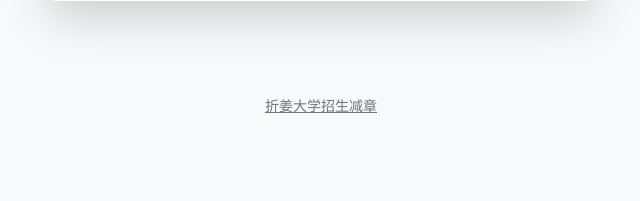
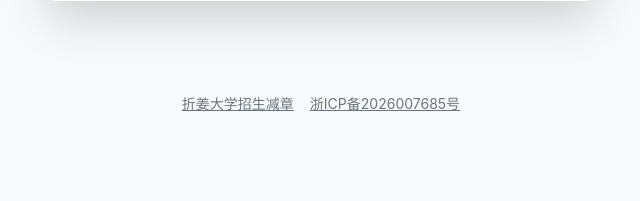
Before and after one commit to pirate-608/ZJUers_simulator, a FastAPI app: page / in a window 1280 px wide. Shown: the part 572-773 px from the top of the page, without its empty margins (319-959 px from the left). Run offline with FastAPI, Linux system fonts and the light colour scheme; parts of the project's set-up code (start-up, migrations or seed data) failed here and were passed over; some libraries are stand-ins or nearby versions.

Commit message:
Add notice about custom LLM API key usage and ICP registration information in the index.html and remove Dockerfile.tunnel from the repository.

```diff
--- a/templates/index.html
+++ b/templates/index.html
@@ -50,7 +50,8 @@
                                         <input type="password" class="form-control" id="custom-llm-key"
                                             placeholder="仅在本地会话中使用">
                                     </div>
-                                    <p class="text-muted small mb-0">不填写则使用平台默认模型；如填写 API Key，则视为同意平台隐私政策并授权在本次会话内使用，平台不会存储你的 API Key。
+                                    <p class="text-muted small mb-0">不填写则使用平台默认模型；如填写 API
+                                        Key，则视为同意平台隐私政策并授权在本次会话内使用，平台不会存储你的 API Key。
                                     </p>
                                 </div>
                             </div>
@@ -101,7 +102,10 @@
     <script src="/static/js/config.js"></script>
     <script src="/static/js/exam.js"></script>
     <div class="container text-center my-4">
-        <a href="/world/notice.md" target="_blank" class="text-secondary small">折姜大学招生减章</a>
+        <div class="d-flex flex-column flex-md-row justify-content-center gap-3 align-items-center">
+            <a href="/world/notice.md" target="_blank" class="text-secondary small">折姜大学招生减章</a>
+            <a href="http://beian.miit.gov.cn/" target="_blank" class="text-secondary small">浙ICP备2026007685号</a>
+        </div>
     </div>
 </body>
 
```
Also changed, not shown: 1 other file.
